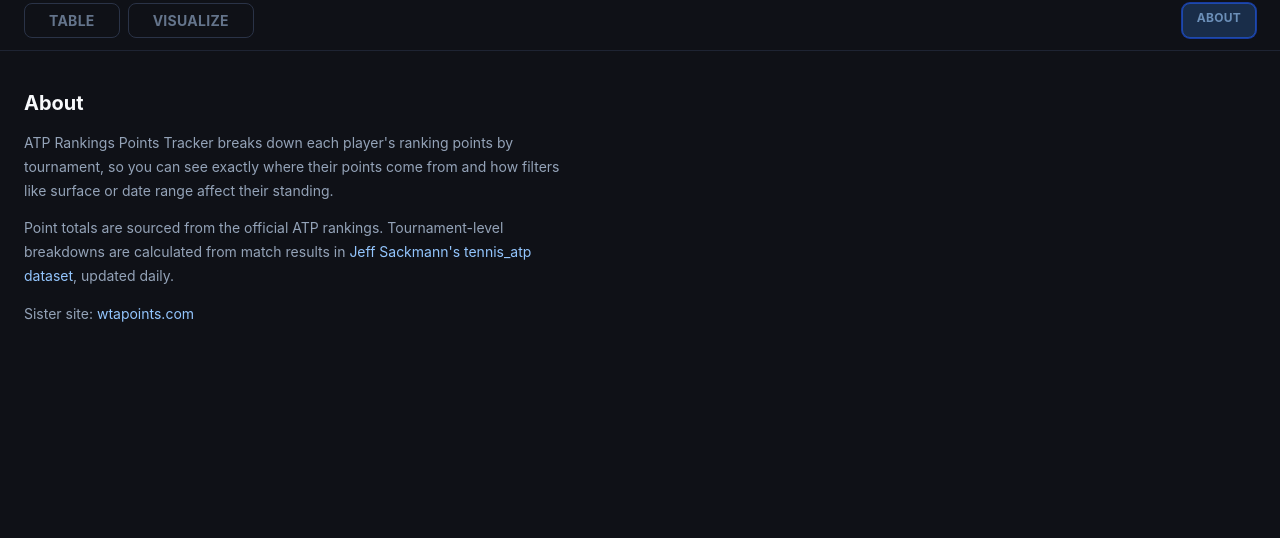
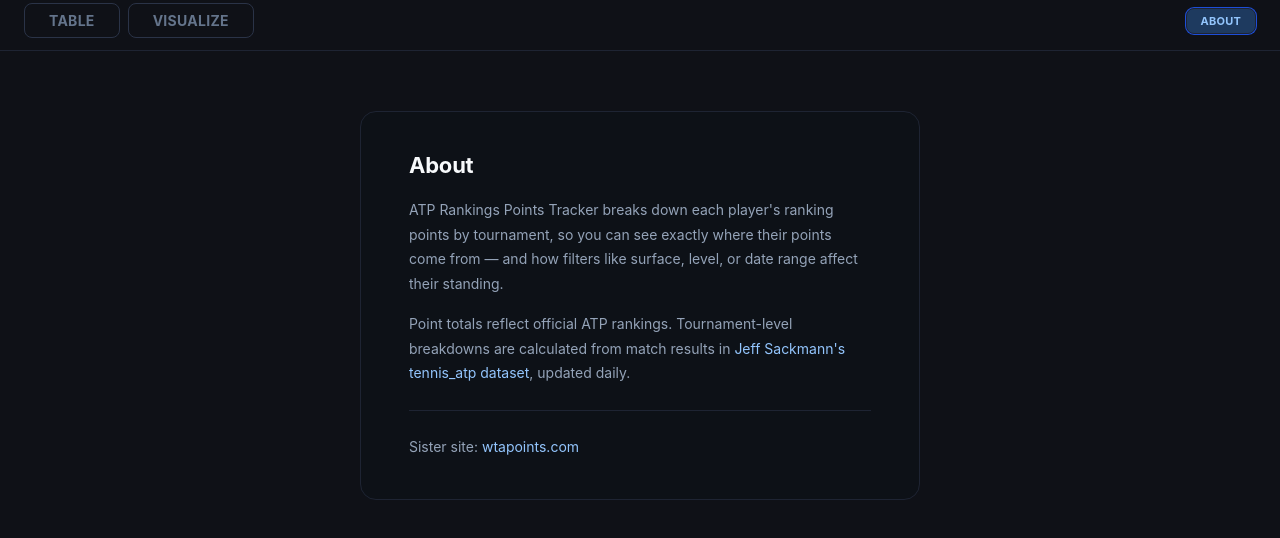
Before and after one commit to michaelmarzec/ATP-WTA-Points, a plain HTML site: page about.html in a window 1280 px wide. Shown: the part 52-590 px from the top of the page. Drawn offline with Linux system fonts and the light colour scheme.

Commit message:
Clean up About page and nav
- About card: centered, bordered, proper typography
- About link right-aligned in nav, smaller/muted style
- Removed old footer/modal CSS

Co-Authored-By: Claude Sonnet 4.6 <noreply@anthropic.com>

```diff
--- a/about.html
+++ b/about.html
@@ -28,11 +28,14 @@
     </nav>
   </header>
 
-  <div class="about-content">
-    <h2>About</h2>
-    <p>ATP Rankings Points Tracker breaks down each player's ranking points by tournament, so you can see exactly where their points come from and how filters like surface or date range affect their standing.</p>
-    <p>Point totals are sourced from the official ATP rankings. Tournament-level breakdowns are calculated from match results in <a href="https://github.com/JeffSackmann/tennis_atp" target="_blank" rel="noopener">Jeff Sackmann's tennis_atp dataset</a>, updated daily.</p>
-    <p>Sister site: <a href="https://wtapoints.com">wtapoints.com</a></p>
+  <div class="about-wrap">
+    <div class="about-card">
+      <h2>About</h2>
+      <p>ATP Rankings Points Tracker breaks down each player's ranking points by tournament, so you can see exactly where their points come from — and how filters like surface, level, or date range affect their standing.</p>
+      <p>Point totals reflect official ATP rankings. Tournament-level breakdowns are calculated from match results in <a href="https://github.com/JeffSackmann/tennis_atp" target="_blank" rel="noopener">Jeff Sackmann's tennis_atp dataset</a>, updated daily.</p>
+      <hr class="about-divider">
+      <p>Sister site: <a href="https://wtapoints.com">wtapoints.com</a></p>
+    </div>
   </div>
 
   <script>
--- a/style.css
+++ b/style.css
@@ -43,8 +43,8 @@ header {
 }
 .site-switch-bar a:hover { color: #93c5fd; background: #0d1928; }
 
-/* ── Page nav (Table / Visualize) ── */
-.page-nav { display:flex; gap:8px; margin-top:14px; }
+/* ── Page nav (Table / Visualize / About) ── */
+.page-nav { display:flex; align-items:center; gap:8px; margin-top:14px; }
 .page-nav a {
   font-size:14px; font-weight:700;
   padding:8px 24px; border-radius:8px;
@@ -58,6 +58,14 @@ header {
 .page-nav a.active {
   background:#1e3a5f; border-color:#2563eb; color:#93c5fd;
   box-shadow:0 0 0 1px #1d4ed8;
+}
+.nav-about {
+  margin-left:auto;
+  font-size:11px !important;
+  padding:5px 14px !important;
+  text-transform:uppercase;
+  letter-spacing:0.06em;
+  border-color:#1e2433 !important;
 }
 header h1 {
   font-size: 18px;
@@ -504,26 +512,32 @@ footer a:hover { color: #93c5fd; }
 .modal-close:hover { color: #e2e8f0; background: #1e2433; }
 
 /* ── About page ── */
-.about-content {
-  max-width: 600px;
-  padding: 40px 24px;
+.about-wrap {
+  display: flex;
+  justify-content: center;
+  padding: 60px 24px;
 }
-.about-content h2 {
-  font-size: 20px; font-weight: 700;
-  color: #f8fafc; margin-bottom: 16px;
+.about-card {
+  background: #0d1117;
+  border: 1px solid #1e2433;
+  border-radius: 16px;
+  padding: 40px 48px;
+  max-width: 560px;
+  width: 100%;
 }
-.about-content p {
+.about-card h2 {
+  font-size: 22px; font-weight: 700;
+  color: #f8fafc; margin-bottom: 20px;
+  letter-spacing: -0.01em;
+}
+.about-card p {
   font-size: 14px; color: #94a3b8;
-  line-height: 1.7; margin-bottom: 14px;
+  line-height: 1.75; margin-bottom: 16px;
 }
-.about-content a { color: #93c5fd; text-decoration: none; }
-.about-content a:hover { text-decoration: underline; }
-
-/* ── About nav link (smaller, muted) ── */
-.nav-about {
-  margin-left: auto;
-  font-size: 12px !important;
-  padding: 6px 14px !important;
-  opacity: 0.7;
+.about-card p:last-child { margin-bottom: 0; }
+.about-card a { color: #93c5fd; text-decoration: none; }
+.about-card a:hover { text-decoration: underline; }
+.about-divider {
+  border: none; border-top: 1px solid #1e2433;
+  margin: 24px 0;
 }
-.nav-about:hover { opacity: 1; }
```
